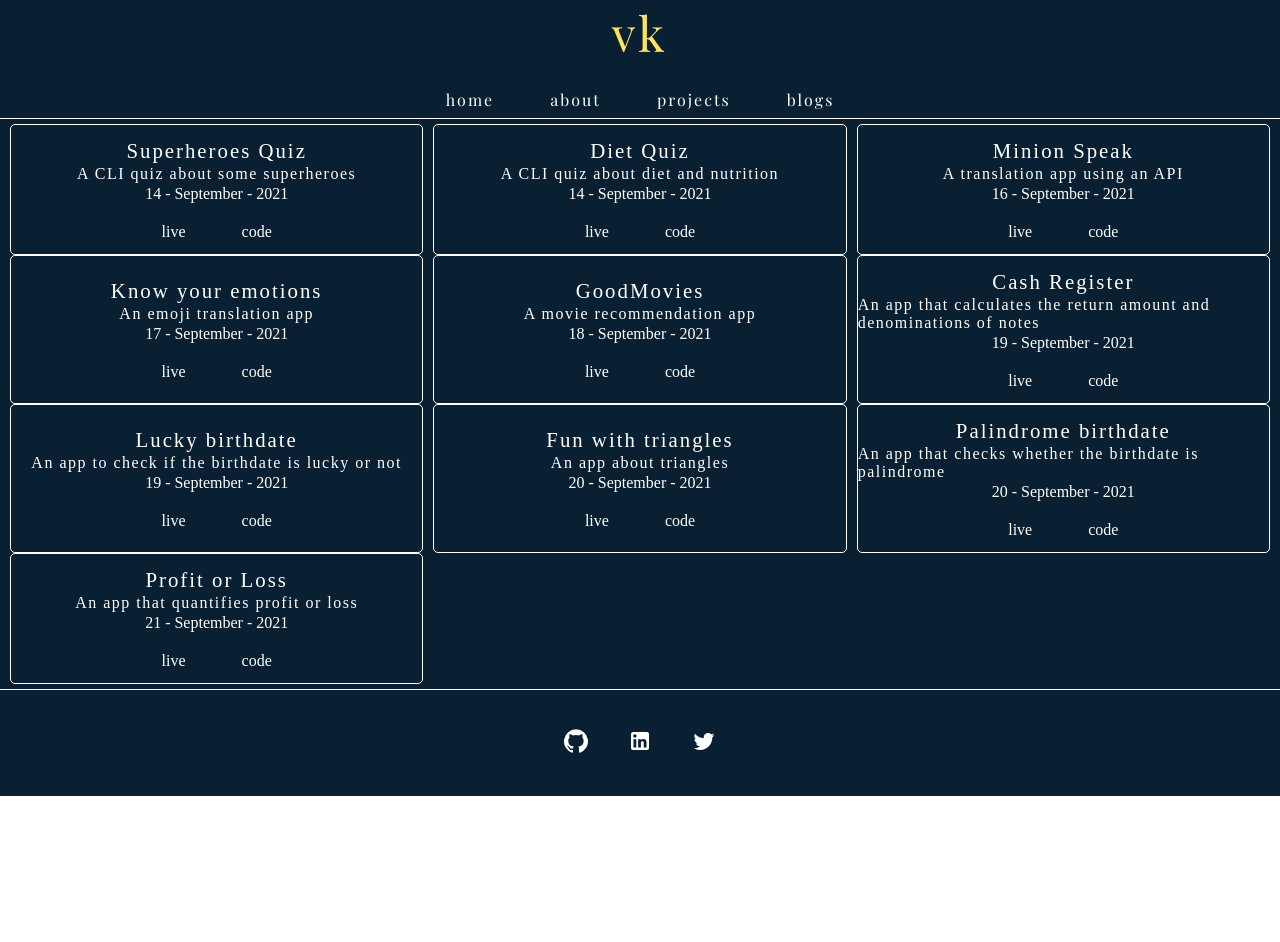
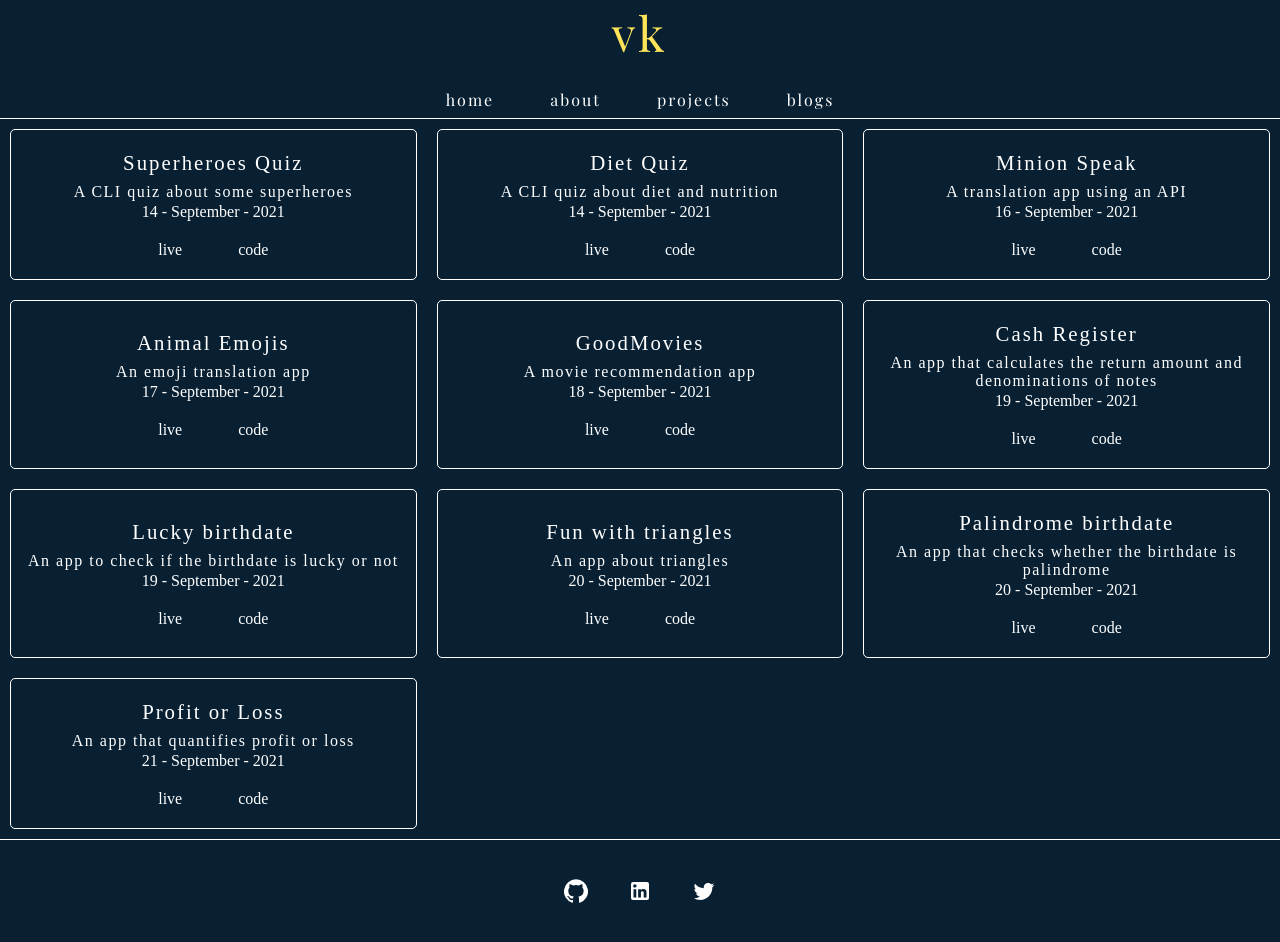
Before and after one commit to foolhardy21/markfour-neogcamp, a React (Create React App) app: page /projects in a window 1280 px wide. Shown: the top 942 px of the page. Before the commit the page ends 800 px from the top, so only its background shows below. Built offline with nearby package versions, Linux system fonts and the light colour scheme.

Commit message:
style - projects grid layout

```diff
--- a/src/components/Main/Main.module.css
+++ b/src/components/Main/Main.module.css
@@ -1,4 +1,3 @@
 section {
-    min-height: 70vh;
     background: #082032;
 }
--- a/src/pages/About/About.module.css
+++ b/src/pages/About/About.module.css
@@ -1,4 +1,5 @@
 .about_section {
+    min-height: 70vh;
     color: white;
     font-family: 'Playfair Display', serif;
     display: flex;
--- a/src/pages/Home/Home.module.css
+++ b/src/pages/Home/Home.module.css
@@ -1,6 +1,7 @@
 .hero {
     display: flex;
     align-items: center;
+    min-height: 70vh;
 }
 .hero_headline {
     font-family: 'Playfair Display', serif;
--- a/src/pages/Project/Project.module.css
+++ b/src/pages/Project/Project.module.css
@@ -2,7 +2,7 @@
     display: grid;
     grid-template-columns: repeat(3,1fr);
     color: white;
-    padding: 5px;
+    min-height: 90vh;
 }
 
 .projectarticle {
@@ -13,7 +13,7 @@
     flex-direction: column;
     align-items: center;
     justify-content: center;
-    margin: 0 5px;
+    margin: 10px;
 }
 .projectarticle:hover {
     border-color: #FFE459;
@@ -23,11 +23,13 @@
     font-size: 1.3rem;
     font-weight: 500;
     letter-spacing: 2px;
-    margin-bottom: 2px;
+    margin-bottom: 8px;
+    /* background: green; */
 }
 .projectdescr {
     letter-spacing: 1.5px;
     margin-bottom: 2px;
+    text-align: center;
 }
 .projectdate {
     margin-bottom: 20px;
--- a/src/pages/Project/projectdata.js
+++ b/src/pages/Project/projectdata.js
@@ -21,7 +21,7 @@ const projects = [
         source: 'https://github.com/foolhardy21/marksix-neogcamp',
     },
     {
-        name: 'Know your emotions',
+        name: 'Animal Emojis',
         description: 'An emoji translation app',
         date: new Date('2021-9-17'),
         url: 'https://serene-hodgkin-2f513c.netlify.app/',
```
